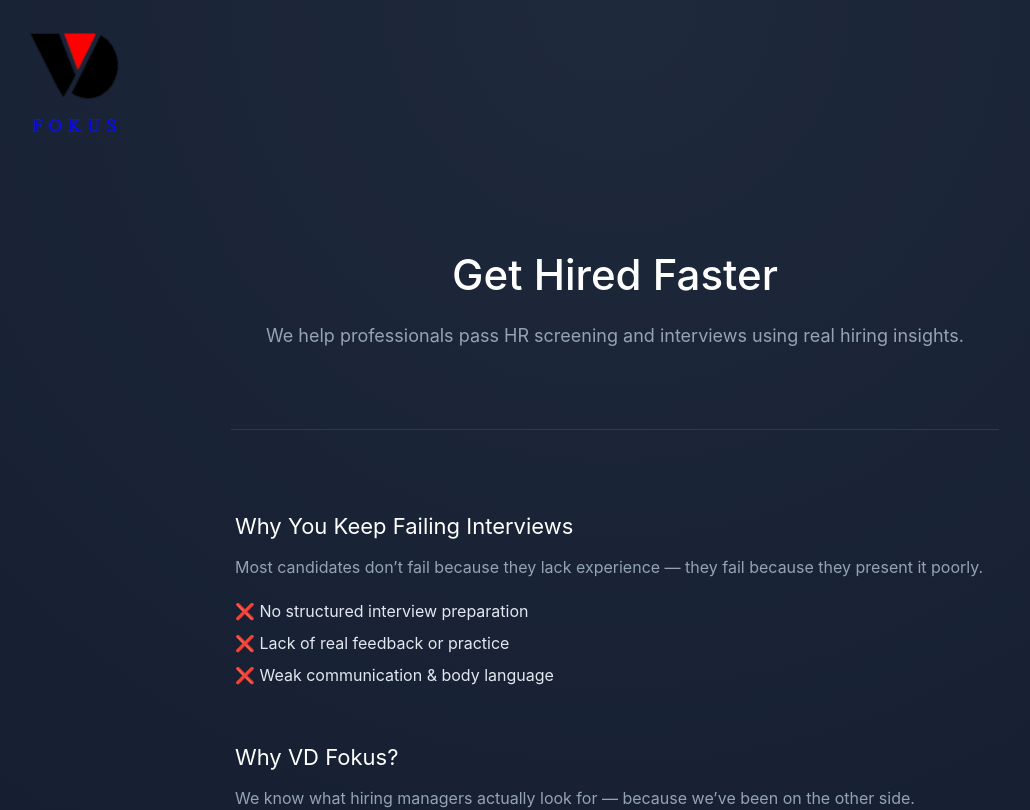
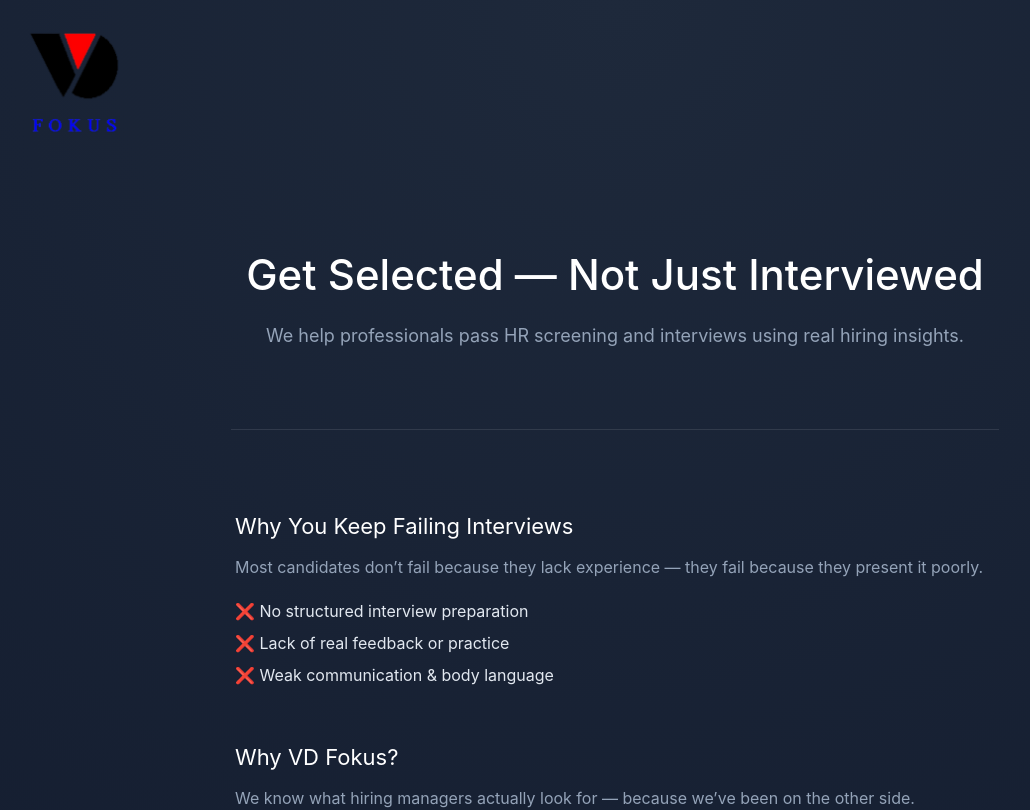
Before and after one commit to Ramzyjof/vd-fokus-landing, a Next.js app: page / in a window 1280 px wide. Shown: the top 810 px of the page, without its empty margins (25-1055 px from the left). Built offline with nearby package versions, Linux system fonts and the light colour scheme.

Commit message:
update title

```diff
--- a/app/page.tsx
+++ b/app/page.tsx
@@ -37,7 +37,7 @@ export default function Page() {
         }}
       >
         <h1 style={{ fontSize: "42px", fontWeight: 500 }}>
-          Get Hired Faster
+          Get Selected — Not Just Interviewed
         </h1>
 
         <p style={{ marginTop: "16px", color: "#94a3b8", fontSize: "18px" }}>
```
